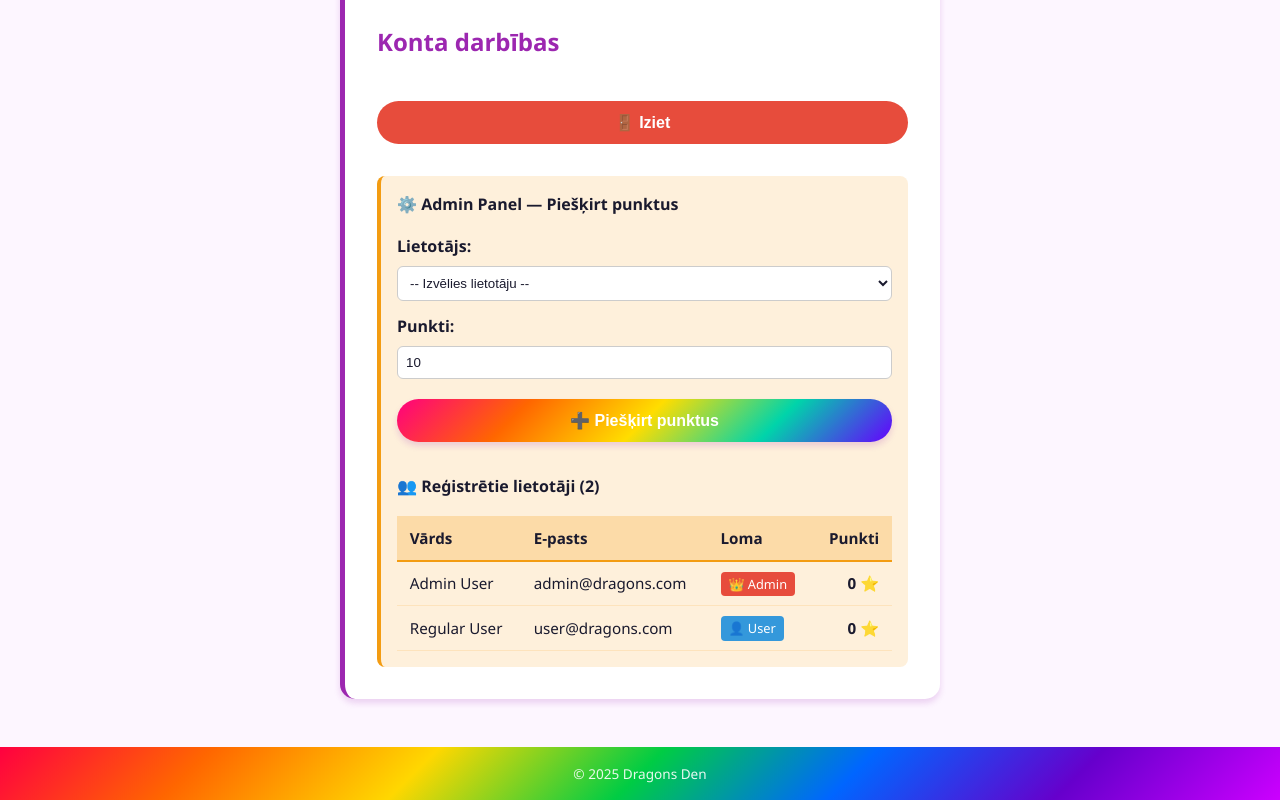
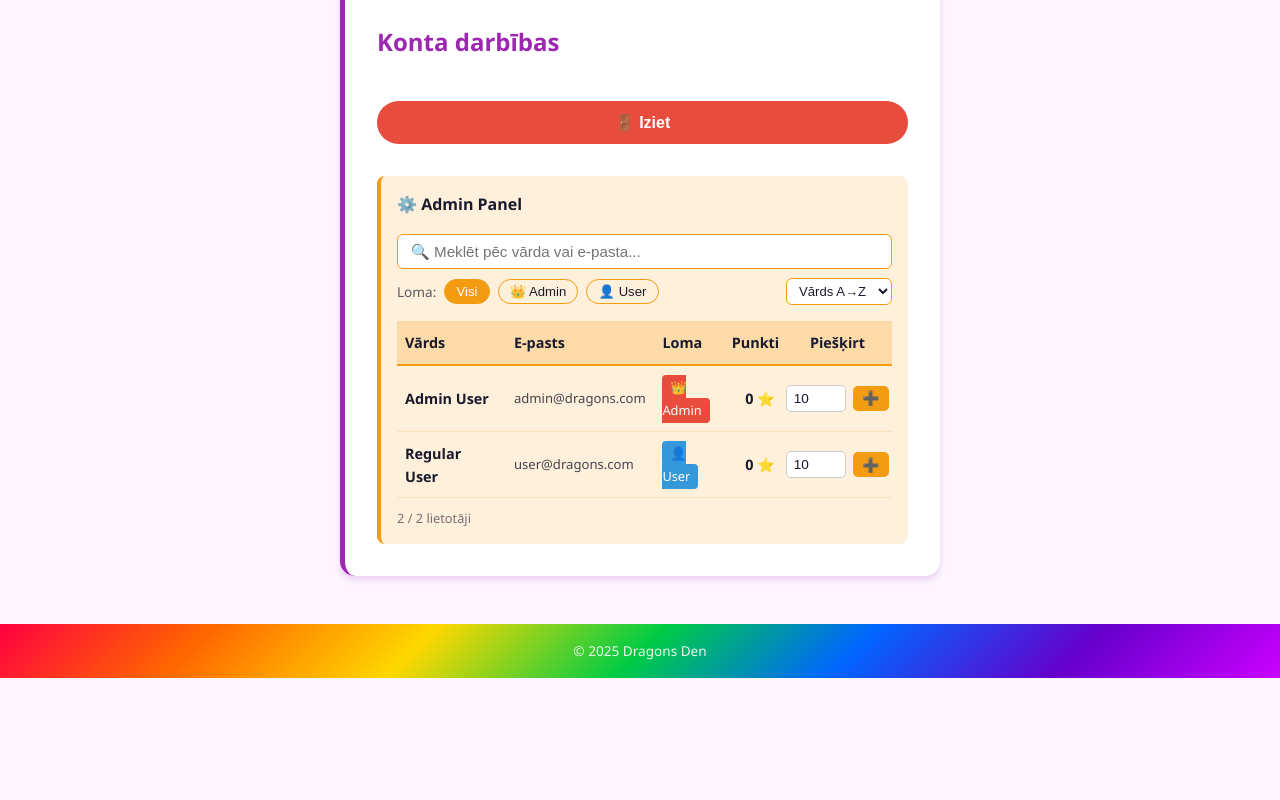
Before and after one commit to Scarletthedragon/vite-school_project, a Vue app: page /profile in a window 1280 px wide. Shown: the part 883-1683 px from the top of the page. After the commit the page ends 1561 px from the top, so only its background shows below. Built offline with nearby package versions, Linux system fonts and the light colour scheme; sample sign-in values are in the browser's storage.

Commit message:
admin permition update v2

```diff
--- a/src/i18n.js
+++ b/src/i18n.js
@@ -66,6 +66,23 @@ export const translations = {
     accountType: 'Konta veids',
     accountActions: 'Konta darbības',
     logout: '🚪 Iziet',
+
+    // Admin Panel
+    adminPanel: '⚙️ Admin Panel',
+    adminSearchPlaceholder: '🔍 Meklēt pēc vārda vai e-pasta...',
+    adminRoleLabel: 'Loma:',
+    adminRoleAll: 'Visi',
+    adminColName: 'Vārds',
+    adminColEmail: 'E-pasts',
+    adminColRole: 'Loma',
+    adminColPoints: 'Punkti',
+    adminColAward: 'Piešķirt',
+    adminNoUsers: 'Nav atrasts neviens lietotājs',
+    adminUserCount: 'lietotāji',
+    adminSortNameAsc: 'Vārds A→Z',
+    adminSortNameDesc: 'Vārds Z→A',
+    adminSortPointsDesc: 'Punkti ↓',
+    adminSortPointsAsc: 'Punkti ↑',
 
     // Contact Page
     contactTitle: '📧 Kontakti',
@@ -166,6 +183,23 @@ export const translations = {
     accountActions: 'Account Actions',
     logout: '🚪 Logout',
 
+    // Admin Panel
+    adminPanel: '⚙️ Admin Panel',
+    adminSearchPlaceholder: '🔍 Search by name or email...',
+    adminRoleLabel: 'Role:',
+    adminRoleAll: 'All',
+    adminColName: 'Name',
+    adminColEmail: 'Email',
+    adminColRole: 'Role',
+    adminColPoints: 'Points',
+    adminColAward: 'Award',
+    adminNoUsers: 'No users found',
+    adminUserCount: 'users',
+    adminSortNameAsc: 'Name A→Z',
+    adminSortNameDesc: 'Name Z→A',
+    adminSortPointsDesc: 'Points ↓',
+    adminSortPointsAsc: 'Points ↑',
+
     // Contact Page
     contactTitle: '📧 Contact Us',
     contactSubtitle: 'Get in touch with any questions.',
--- a/src/views/Profile.vue
+++ b/src/views/Profile.vue
@@ -1,5 +1,5 @@
 <script setup>
-import { ref } from 'vue'
+import { ref, computed } from 'vue'
 import { user, logout, users } from '../auth'
 import { useRouter } from 'vue-router'
 import { t } from '../i18n'
@@ -13,19 +13,38 @@ const handleLogout = () => {
 }
 
 // Admin: award points
-const awardEmail = ref('')
-const awardPoints = ref(10)
 const awardMessage = ref('')
+const userFilter = ref('')
+const roleFilter = ref('all')
+const sortBy = ref('name-asc')
+const rowPoints = ref({})
 
-const handleAward = () => {
-  if (!awardEmail.value || awardPoints.value <= 0) return
-  awardScore(awardEmail.value, Number(awardPoints.value))
-  awardMessage.value = `✅ +${awardPoints.value} punkti piešķirti ${awardEmail.value}`
+const handleRowAward = (email, name) => {
+  const pts = Number(rowPoints.value[email] ?? 10)
+  if (!pts || pts <= 0) return
+  awardScore(email, pts)
+  awardMessage.value = `✅ +${pts} punkti piešķirti ${name}`
   setTimeout(() => { awardMessage.value = '' }, 3000)
 }
 
-// Known registered users (for admin dropdown)
+// Known registered users
 const knownUsers = Object.entries(users).map(([email, data]) => ({ email, name: data.name, role: data.role }))
+
+const filteredUsers = computed(() => {
+  const q = userFilter.value.toLowerCase().trim()
+  let result = knownUsers.filter(u => {
+    const matchesSearch = !q ||
+      u.name.toLowerCase().includes(q) ||
+      u.email.toLowerCase().includes(q)
+    const matchesRole = roleFilter.value === 'all' || u.role === roleFilter.value
+    return matchesSearch && matchesRole
+  })
+  if (sortBy.value === 'name-asc') result = [...result].sort((a, b) => a.name.localeCompare(b.name))
+  else if (sortBy.value === 'name-desc') result = [...result].sort((a, b) => b.name.localeCompare(a.name))
+  else if (sortBy.value === 'points-desc') result = [...result].sort((a, b) => getScore(b.email) - getScore(a.email))
+  else if (sortBy.value === 'points-asc') result = [...result].sort((a, b) => getScore(a.email) - getScore(b.email))
+  return result
+})
 </script>
 
 <template>
@@ -78,47 +97,80 @@ const knownUsers = Object.entries(users).map(([email, data]) => ({ email, name:
         </div>
 
         <div v-if="user?.role === 'admin'" style="margin-top: 2rem; padding: 1rem; background: rgba(243,156,18,0.15); border-radius: 8px; border-left: 4px solid #f39c12; color: var(--text-color);">
-          <h4>⚙️ Admin Panel — Piešķirt punktus</h4>
-          <div style="margin-top: 1rem; display: flex; flex-direction: column; gap: 0.8rem;">
-            <div>
-              <label style="font-weight: bold;">Lietotājs:</label>
-              <select v-model="awardEmail" style="display: block; margin-top: 0.4rem; padding: 0.5rem; border-radius: 6px; width: 100%; border: 1px solid #ccc; background: var(--card-bg); color: var(--text-color);">
-                <option value="" disabled>-- Izvēlies lietotāju --</option>
-                <option v-for="u in knownUsers" :key="u.email" :value="u.email">{{ u.name }} ({{ u.email }}) — {{ getScore(u.email) }} ⭐</option>
+          <h4>{{ t('adminPanel') }}</h4>
+
+          <div style="margin-top: 1rem; margin-bottom: 1rem; display: flex; flex-direction: column; gap: 0.6rem;">
+            <input
+              v-model="userFilter"
+              type="text"
+              :placeholder="t('adminSearchPlaceholder')"
+              style="width: 100%; padding: 0.5rem 0.8rem; border-radius: 6px; border: 1px solid #f39c12; background: var(--card-bg); color: var(--text-color); font-size: 0.95rem; box-sizing: border-box;"
+            />
+            <div style="display: flex; gap: 0.5rem; flex-wrap: wrap; align-items: center;">
+              <span style="font-size: 0.85rem; opacity: 0.7;">{{ t('adminRoleLabel') }}</span>
+              <button
+                v-for="opt in [{ val: 'all', label: t('adminRoleAll') }, { val: 'admin', label: '👑 Admin' }, { val: 'user', label: '👤 User' }]"
+                :key="opt.val"
+                @click="roleFilter = opt.val"
+                :style="`padding: 0.25rem 0.7rem; border-radius: 20px; border: 1px solid #f39c12; cursor: pointer; font-size: 0.82rem; background: ${roleFilter === opt.val ? '#f39c12' : 'transparent'}; color: ${roleFilter === opt.val ? '#fff' : 'var(--text-color)'};`"
+              >{{ opt.label }}</button>
+              <select
+                v-model="sortBy"
+                style="margin-left: auto; padding: 0.25rem 0.5rem; border-radius: 6px; border: 1px solid #f39c12; background: var(--card-bg); color: var(--text-color); font-size: 0.82rem; cursor: pointer;"
+              >
+                <option value="name-asc">{{ t('adminSortNameAsc') }}</option>
+                <option value="name-desc">{{ t('adminSortNameDesc') }}</option>
+                <option value="points-desc">{{ t('adminSortPointsDesc') }}</option>
+                <option value="points-asc">{{ t('adminSortPointsAsc') }}</option>
               </select>
             </div>
-            <div>
-              <label style="font-weight: bold;">Punkti:</label>
-              <input type="number" v-model="awardPoints" min="1" style="display: block; margin-top: 0.4rem; padding: 0.5rem; border-radius: 6px; width: 100%; border: 1px solid #ccc; background: var(--card-bg); color: var(--text-color);" />
-            </div>
-            <button class="create-btn" @click="handleAward" style="margin-top: 0.5rem;">➕ Piešķirt punktus</button>
-            <p v-if="awardMessage" style="color: #27ae60; font-weight: bold;">{{ awardMessage }}</p>
           </div>
 
-          <div style="margin-top: 2rem;">
-            <h4 style="margin-bottom: 1rem;">👥 Reģistrētie lietotāji ({{ knownUsers.length }})</h4>
-            <table style="width: 100%; border-collapse: collapse; font-size: 0.95rem;">
+          <p v-if="awardMessage" style="color: #27ae60; font-weight: bold; margin-bottom: 0.8rem;">{{ awardMessage }}</p>
+
+          <div>
+            <table style="width: 100%; border-collapse: collapse; font-size: 0.9rem; table-layout: fixed;">
               <thead>
                 <tr style="background: rgba(243,156,18,0.25);">
-                  <th style="text-align: left; padding: 0.6rem 0.8rem; border-bottom: 2px solid #f39c12;">Vārds</th>
-                  <th style="text-align: left; padding: 0.6rem 0.8rem; border-bottom: 2px solid #f39c12;">E-pasts</th>
-                  <th style="text-align: left; padding: 0.6rem 0.8rem; border-bottom: 2px solid #f39c12;">Loma</th>
-                  <th style="text-align: right; padding: 0.6rem 0.8rem; border-bottom: 2px solid #f39c12;">Punkti</th>
+                  <th style="text-align: left; padding: 0.6rem 0.5rem; border-bottom: 2px solid #f39c12; width: 22%;">{{ t('adminColName') }}</th>
+                  <th style="text-align: left; padding: 0.6rem 0.5rem; border-bottom: 2px solid #f39c12; width: 30%;">{{ t('adminColEmail') }}</th>
+                  <th style="text-align: left; padding: 0.6rem 0.5rem; border-bottom: 2px solid #f39c12; width: 14%;">{{ t('adminColRole') }}</th>
+                  <th style="text-align: right; padding: 0.6rem 0.5rem; border-bottom: 2px solid #f39c12; width: 12%;">{{ t('adminColPoints') }}</th>
+                  <th style="text-align: center; padding: 0.6rem 0.5rem; border-bottom: 2px solid #f39c12; width: 22%;">{{ t('adminColAward') }}</th>
                 </tr>
               </thead>
               <tbody>
-                <tr v-for="u in knownUsers" :key="u.email" style="border-bottom: 1px solid rgba(243,156,18,0.15);">
-                  <td style="padding: 0.6rem 0.8rem;">{{ u.name }}</td>
-                  <td style="padding: 0.6rem 0.8rem;">{{ u.email }}</td>
-                  <td style="padding: 0.6rem 0.8rem;">
+                <tr v-if="filteredUsers.length === 0">
+                  <td colspan="5" style="padding: 1rem; text-align: center; opacity: 0.6;">{{ t('adminNoUsers') }}</td>
+                </tr>
+                <tr v-for="u in filteredUsers" :key="u.email" style="border-bottom: 1px solid rgba(243,156,18,0.15);">
+                  <td style="padding: 0.6rem 0.5rem; font-weight: bold; word-break: break-word;">{{ u.name }}</td>
+                  <td style="padding: 0.6rem 0.5rem; font-size: 0.82rem; opacity: 0.8; word-break: break-all;">{{ u.email }}</td>
+                  <td style="padding: 0.6rem 0.5rem;">
                     <span v-if="u.role === 'admin'" style="background: #e74c3c; color: white; padding: 0.2rem 0.5rem; border-radius: 4px; font-size: 0.8rem;">👑 Admin</span>
                     <span v-else style="background: #3498db; color: white; padding: 0.2rem 0.5rem; border-radius: 4px; font-size: 0.8rem;">👤 User</span>
                   </td>
-                  <td style="padding: 0.6rem 0.8rem; text-align: right; font-weight: bold;">{{ getScore(u.email) }} ⭐</td>
+                  <td style="padding: 0.6rem 0.5rem; text-align: right; font-weight: bold;">{{ getScore(u.email) }} ⭐</td>
+                  <td style="padding: 0.6rem 0.5rem;">
+                    <div style="display: flex; gap: 0.4rem; align-items: center; justify-content: center;">
+                      <input
+                        type="number"
+                        :value="rowPoints[u.email] ?? 10"
+                        @input="rowPoints[u.email] = $event.target.value"
+                        min="1"
+                        style="width: 60px; padding: 0.3rem 0.4rem; border-radius: 5px; border: 1px solid #ccc; background: var(--card-bg); color: var(--text-color); font-size: 0.85rem;"
+                      />
+                      <button
+                        @click="handleRowAward(u.email, u.name)"
+                        style="padding: 0.3rem 0.6rem; border-radius: 5px; border: none; background: #f39c12; color: white; cursor: pointer; font-size: 0.85rem; white-space: nowrap;"
+                      >➕</button>
+                    </div>
+                  </td>
                 </tr>
               </tbody>
             </table>
           </div>
+          <p style="margin-top: 0.6rem; font-size: 0.8rem; opacity: 0.6;">{{ filteredUsers.length }} / {{ knownUsers.length }} {{ t('adminUserCount') }}</p>
         </div>
 
         <div v-if="user?.role === 'user'" style="margin-top: 2rem; padding: 1rem; background: rgba(52,152,219,0.15); border-radius: 8px; border-left: 4px solid #2196f3; color: var(--text-color);">
```
